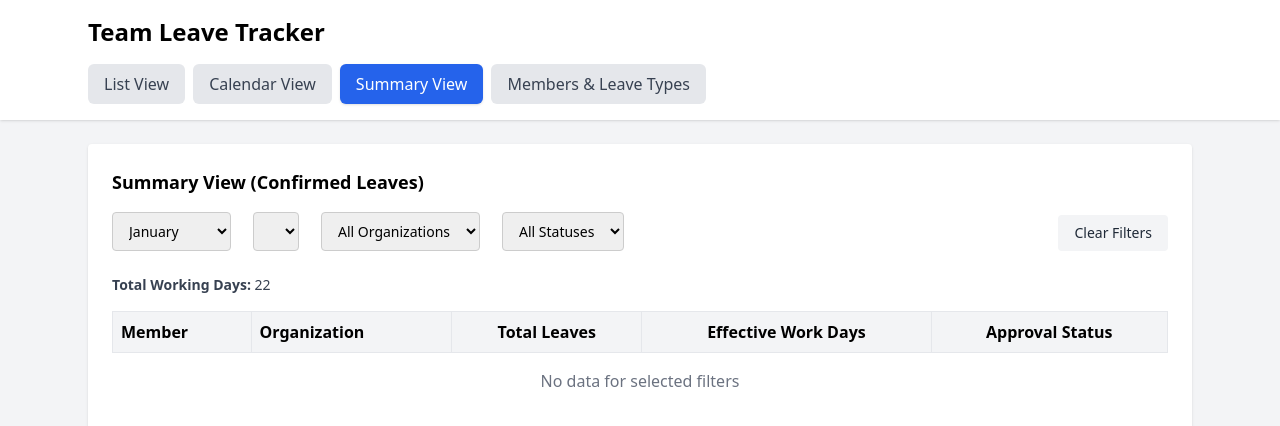
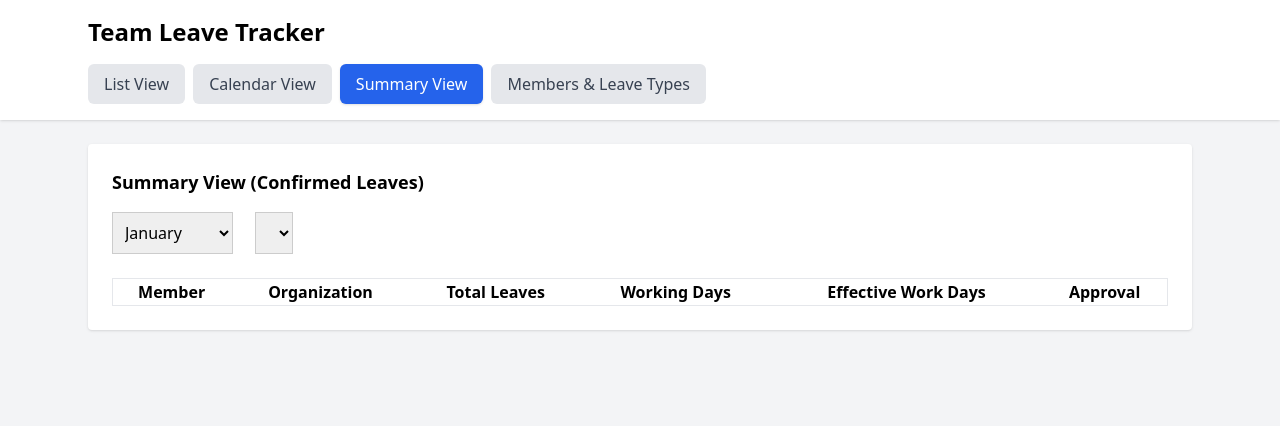
Before and after one commit to pinaki-GH/leave-tracker, a Next.js app: page /summary in a window 1280 px wide. Shown: the top 426 px of the page. Built offline with nearby package versions, Linux system fonts and the light colour scheme.

Commit message:
Update page.tsx

```diff
--- a/app/summary/page.tsx
+++ b/app/summary/page.tsx
@@ -11,16 +11,26 @@ const months = [
 
 type ApprovalStatus = "Approved" | "Pending";
 
+type Holiday = {
+  id: string;
+  location: string;
+  date: string;
+  name: string;
+};
+
 type SummaryRow = {
   member: string;
   organization: string;
   totals: Record<string, number>;
   totalLeaves: number;
+  workingDays: number | null;
   effectiveWorkDays: number | null;
   approvalStatus: ApprovalStatus;
 };
 
-function getWorkingDaysInMonth(year: number, month: number): number {
+/* ================= HELPERS ================= */
+
+function getWeekdays(year: number, month: number) {
   let count = 0;
   const date = new Date(year, month, 1);
 
@@ -32,35 +42,43 @@ function getWorkingDaysInMonth(year: number, month: number): number {
   return count;
 }
 
+function getHolidayCount(
+  holidays: Holiday[],
+  location: string,
+  year: number,
+  month: number
+) {
+  return holidays.filter(h => {
+    const d = new Date(h.date);
+    return (
+      h.location === location &&
+      d.getFullYear() === year &&
+      d.getMonth() === month &&
+      d.getDay() !== 0 &&
+      d.getDay() !== 6
+    );
+  }).length;
+}
+
+/* ================= COMPONENT ================= */
+
 export default function SummaryPage() {
   const now = new Date();
 
   const [leaves, setLeaves] = useState<Leave[]>([]);
-  const [members, setMembers] = useState<string[]>([]);
+  const [members, setMembers] = useState<any[]>([]);
   const [leaveTypes, setLeaveTypes] = useState<string[]>([]);
   const [approvalMap, setApprovalMap] =
     useState<Record<string, ApprovalStatus>>({});
-  const [memberOrgMap, setMemberOrgMap] =
-    useState<Record<string, string>>({});
+  const [holidays, setHolidays] = useState<Holiday[]>([]);
 
-  // 🔹 Filters
   const [month, setMonth] = useState<number | "All">(now.getMonth());
   const [year, setYear] = useState(now.getFullYear());
-  const [orgFilter, setOrgFilter] = useState("All");
-  const [approvalFilter, setApprovalFilter] =
-    useState<"All" | ApprovalStatus>("All");
 
   useEffect(() => {
     setLeaves((getData("leaves") as Leave[]) || []);
-
-    const rawMembers = (getData("members") as any[]) || [];
-    setMembers(rawMembers.map(m => m.name));
-
-    const orgMap: Record<string, string> = {};
-    rawMembers.forEach(m => {
-      orgMap[m.name] = m.organization || "—";
-    });
-    setMemberOrgMap(orgMap);
+    setMembers((getData("members") as any[]) || []);
+    setHolidays((getData("companyHolidays") as Holiday[]) || []);
 
     setLeaveTypes(
       ((getData("leaveTypes") as any[]) || []).map(t => t.name)
@@ -79,39 +97,25 @@ export default function SummaryPage() {
 
   const updateApproval = (member: string, status: ApprovalStatus) => {
     const key = approvalKey(member);
-    const updated: Record<string, ApprovalStatus> = {
-      ...approvalMap,
-      [key]: status,
-    };
-
+    const updated = { ...approvalMap, [key]: status };
     setApprovalMap(updated);
     saveData("approvalStatus", updated as unknown as any[]);
   };
 
-  const clearFilters = () => {
-    const now = new Date();
-    setMonth(now.getMonth());
-    setYear(now.getFullYear());
-    setOrgFilter("All");
-    setApprovalFilter("All");
-  };
-
-  const workingDays =
-    month === "All" ? null : getWorkingDaysInMonth(year, month);
-
   const summary = useMemo<SummaryRow[]>(() => {
-    const rows: SummaryRow[] = members.map(member => ({
-      member,
-      organization: memberOrgMap[member] || "—",
+    const rows: SummaryRow[] = members.map(m => ({
+      member: m.name,
+      organization: m.organization || "—",
       totals: {},
       totalLeaves: 0,
+      workingDays: null,
       effectiveWorkDays: null,
       approvalStatus:
-        approvalMap[approvalKey(member)] || "Pending",
+        approvalMap[approvalKey(m.name)] || "Pending",
     }));
 
-    rows.forEach(row => {
-      leaveTypes.forEach(t => (row.totals[t] = 0));
+    rows.forEach(r => {
+      leaveTypes.forEach(t => (r.totals[t] = 0));
     });
 
     leaves.forEach(l => {
@@ -129,41 +133,35 @@ export default function SummaryPage() {
     });
 
     rows.forEach(r => {
-      if (workingDays !== null) {
-        r.effectiveWorkDays = Math.max(
-          workingDays - r.totalLeaves,
-          0
-        );
-      }
+      if (month === "All") return;
+
+      const memberObj = members.find(m => m.name === r.member);
+      const location = memberObj?.location || "";
+
+      const weekdays = getWeekdays(year, month);
+      const holidayCount = getHolidayCount(
+        holidays,
+        location,
+        year,
+        month
+      );
+
+      const finalWorkingDays = weekdays - holidayCount;
+
+      r.workingDays = finalWorkingDays;
+      r.effectiveWorkDays = Math.max(
+        finalWorkingDays - r.totalLeaves,
+        0
+      );
     });
 
-    return rows
-      .filter(r =>
-        orgFilter === "All" || r.organization === orgFilter
-      )
-      .filter(r =>
-        approvalFilter === "All" || r.approvalStatus === approvalFilter
-      )
-      .sort((a, b) => a.member.localeCompare(b.member));
-  }, [
-    leaves,
-    members,
-    leaveTypes,
-    month,
-    year,
-    approvalMap,
-    memberOrgMap,
-    workingDays,
-    orgFilter,
-    approvalFilter,
-  ]);
+    return rows.sort((a, b) =>
+      a.member.localeCompare(b.member)
+    );
+  }, [leaves, members, leaveTypes, month, year, approvalMap, holidays]);
 
   const years = Array.from(
     new Set(leaves.map(l => new Date(l.startDate).getFullYear()))
-  ).sort();
-
-  const organizations = Array.from(
-    new Set(Object.values(memberOrgMap))
   ).sort();
 
   return (
@@ -173,9 +171,9 @@ export default function SummaryPage() {
       </h2>
 
       {/* Filters */}
-      <div className="flex flex-wrap items-end gap-4 mb-6">
+      <div className="flex gap-4 mb-6">
         <select
-          className="border px-3 py-2 rounded text-sm"
+          className="border p-2"
           value={month}
           onChange={e =>
             setMonth(
@@ -192,7 +190,7 @@ export default function SummaryPage() {
         </select>
 
         <select
-          className="border px-3 py-2 rounded text-sm"
+          className="border p-2"
           value={year}
           onChange={e => setYear(Number(e.target.value))}
         >
@@ -200,115 +198,52 @@ export default function SummaryPage() {
             <option key={y}>{y}</option>
           ))}
         </select>
-
-        <select
-          className="border px-3 py-2 rounded text-sm"
-          value={orgFilter}
-          onChange={e => setOrgFilter(e.target.value)}
-        >
-          <option value="All">All Organizations</option>
-          {organizations.map(o => (
-            <option key={o} value={o}>{o}</option>
-          ))}
-        </select>
-
-        <select
-          className="border px-3 py-2 rounded text-sm"
-          value={approvalFilter}
-          onChange={e =>
-            setApprovalFilter(e.target.value as "All" | ApprovalStatus)
-          }
-        >
-          <option value="All">All Statuses</option>
-          <option value="Pending">Pending</option>
-          <option value="Approved">Approved</option>
-        </select>
-
-        {/* Clear Filter */}
-        <button
-          onClick={clearFilters}
-          className="ml-auto bg-gray-100 hover:bg-gray-200 text-gray-800 px-4 py-2 rounded text-sm"
-        >
-          Clear Filters
-        </button>
       </div>
 
-      {/* Working Days */}
-      {workingDays !== null && (
-        <div className="mb-4 text-sm text-gray-700">
-          <strong>Total Working Days:</strong> {workingDays}
-        </div>
-      )}
-
-      {/* Summary Table */}
-      <table className="w-full border-collapse">
+      {/* Table */}
+      <table className="w-full border">
         <thead>
-          <tr className="bg-gray-100">
-            <th className="border p-2 text-left">Member</th>
-            <th className="border p-2 text-left">Organization</th>
-            {leaveTypes.map(t => (
-              <th key={t} className="border p-2 text-center">
-                {t}
-              </th>
-            ))}
-            <th className="border p-2 text-center">Total Leaves</th>
-            <th className="border p-2 text-center">Effective Work Days</th>
-            <th className="border p-2 text-center">Approval Status</th>
+          <tr>
+            <th>Member</th>
+            <th>Organization</th>
+            {leaveTypes.map(t => <th key={t}>{t}</th>)}
+            <th>Total Leaves</th>
+            <th>Working Days</th>
+            <th>Effective Work Days</th>
+            <th>Approval</th>
           </tr>
         </thead>
 
         <tbody>
-          {summary.map(row => (
-            <tr key={row.member}>
-              <td className="border p-2 text-left">{row.member}</td>
-              <td className="border p-2 text-left">{row.organization}</td>
+          {summary.map(r => (
+            <tr key={r.member}>
+              <td>{r.member}</td>
+              <td>{r.organization}</td>
 
               {leaveTypes.map(t => (
-                <td key={t} className="border p-2 text-center">
-                  {row.totals[t] || 0}
-                </td>
+                <td key={t}>{r.totals[t]}</td>
               ))}
 
-              <td className="border p-2 text-center font-semibold">
-                {row.totalLeaves}
-              </td>
+              <td>{r.totalLeaves}</td>
+              <td>{r.workingDays ?? "—"}</td>
+              <td>{r.effectiveWorkDays ?? "—"}</td>
 
-              <td className="border p-2 text-center font-semibold">
-                {row.effectiveWorkDays ?? "—"}
-              </td>
-
-              <td className="border p-2 text-center">
+              <td>
                 <select
-                  value={row.approvalStatus}
+                  value={r.approvalStatus}
                   onChange={e =>
                     updateApproval(
-                      row.member,
+                      r.member,
                       e.target.value as ApprovalStatus
                     )
                   }
-                  className={`px-2 py-1 rounded text-sm font-medium ${
-                    row.approvalStatus === "Approved"
-                      ? "bg-green-100 text-green-700"
-                      : "bg-yellow-100 text-yellow-700"
-                  }`}
                 >
-                  <option value="Pending">Pending</option>
-                  <option value="Approved">Approved</option>
+                  <option>Pending</option>
+                  <option>Approved</option>
                 </select>
               </td>
             </tr>
           ))}
-
-          {summary.length === 0 && (
-            <tr>
-              <td
-                colSpan={leaveTypes.length + 5}
-                className="text-center p-4 text-gray-500"
-              >
-                No data for selected filters
-              </td>
-            </tr>
-          )}
         </tbody>
       </table>
     </div>
```
